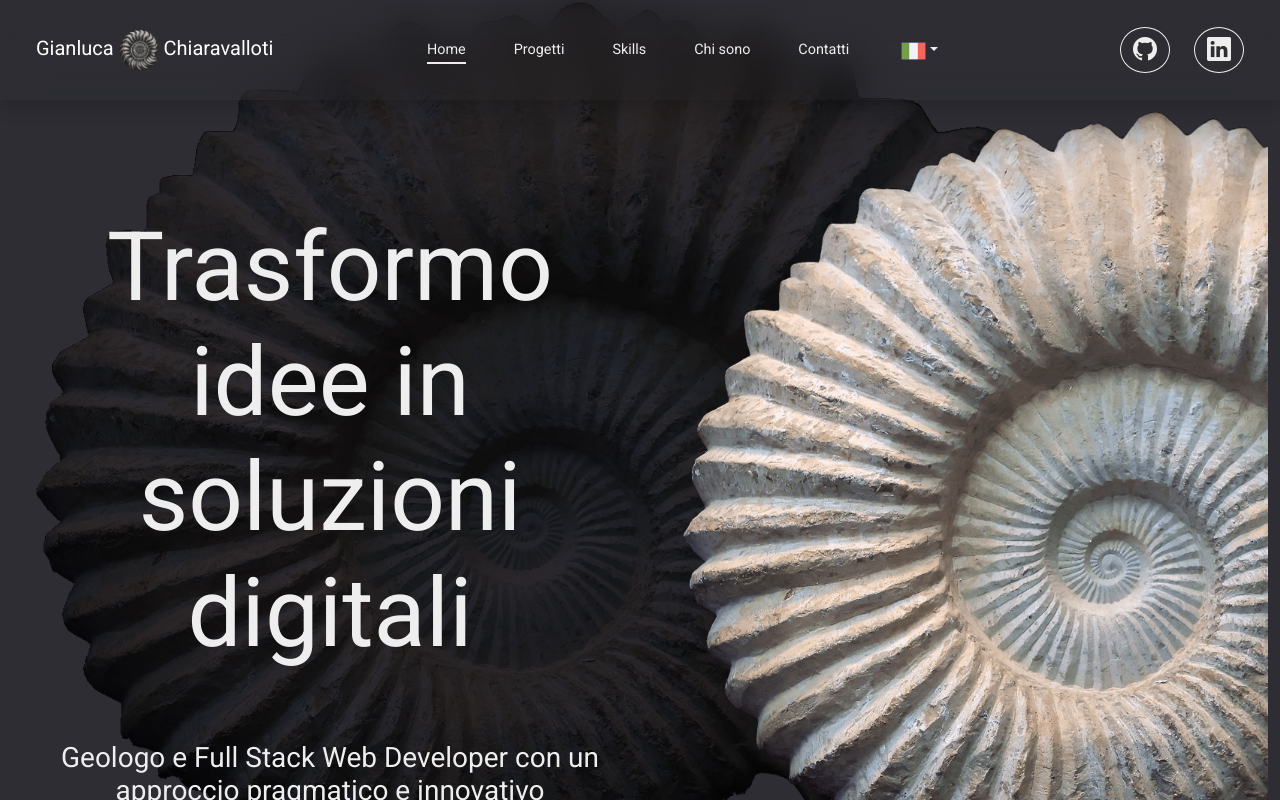
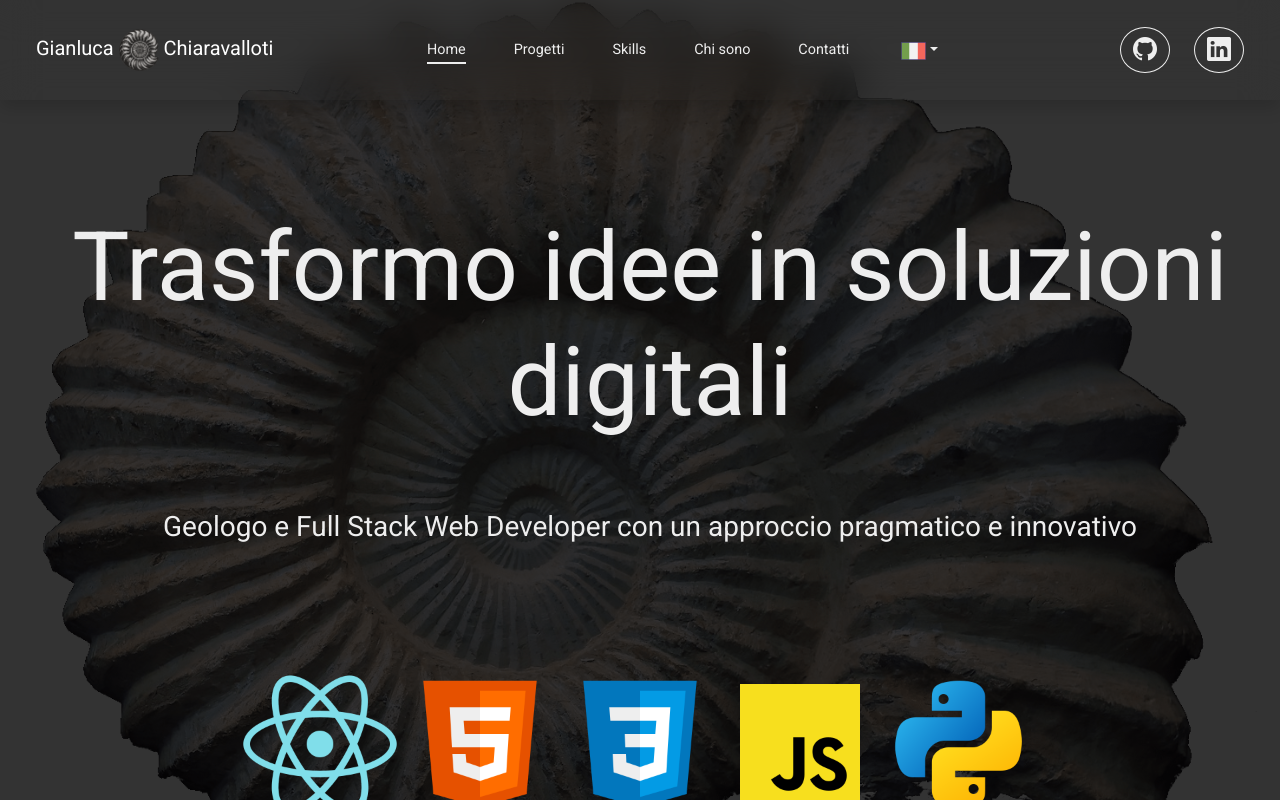
Before and after one commit to nagcas/Portfolio-Gianluca, a React (Vite) app in the folder frontend/: page / in a window 1280 px wide. Shown: the top 800 px of the page. Built offline with nearby package versions, Linux system fonts and the light colour scheme; no server answers.

Commit message:
update hero image

```diff
--- a/frontend/src/components/hero/Hero.css
+++ b/frontend/src/components/hero/Hero.css
@@ -33,7 +33,7 @@
 }
 
 .icons {
-  width: 80px;
+  width: 50px;
   transition: transform 0.3s ease;
 }
 
--- a/frontend/src/components/hero/Hero.jsx
+++ b/frontend/src/components/hero/Hero.jsx
@@ -30,13 +30,13 @@ function Hero() {
             </div>
           </Col>
 
-          <Col>
+          {/* <Col>
             <Image
               src={imageProfile}
               alt="Image Profile"
               className="image__profile__hero"
             />
-          </Col>
+          </Col> */}
         </Row>
       </div>
 
--- a/frontend/src/index.css
+++ b/frontend/src/index.css
@@ -5,7 +5,7 @@
 }
 
 body {
-  background: url('./assets/images/david-clode-MNEGikPGkAM-unsplash.png') rgba(1, 1, 8, 0.829) fixed;
+  background: url('./assets/images/david-clode-MNEGikPGkAM-unsplash.png') rgba(0, 0, 0, 0.8) fixed;
   background-blend-mode: multiply;
   background-position-x: 50%;
   background-size: cover;
```
